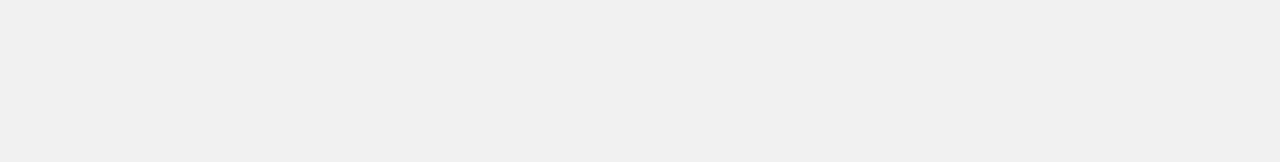
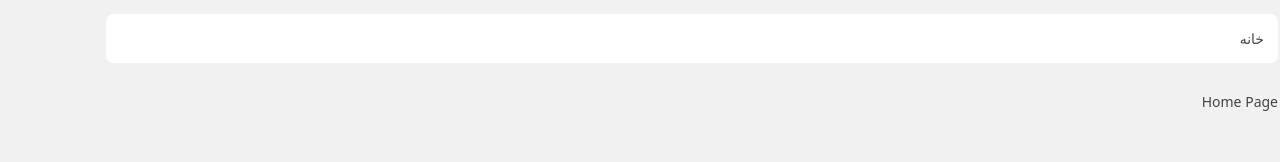
Before and after one commit to sajjadBayat32/alibaba-challenge, a React (Vite) app: page / in a window 1280 px wide. Shown: the top 162 px of the page. Built offline with nearby package versions, Linux system fonts and the light colour scheme; a web font is replaced by a local one.

Commit message:
feat: declare two pages and implement routing

```diff
--- a/src/App.tsx
+++ b/src/App.tsx
@@ -1,5 +1,16 @@
+import { Route, Routes } from "react-router-dom";
+import { HomePage, HotelPage } from "./pages";
+import AppLayout from "./layout/app-layout/AppLayout";
+
 function App() {
-	return <></>;
+	return (
+		<AppLayout>
+			<Routes>
+				<Route path="/" element={<HomePage />} />
+				<Route path="/hotels/:id" element={<HotelPage />} />
+			</Routes>
+		</AppLayout>
+	);
 }
 
 export default App;
--- /dev/null
+++ b/src/layout/index.ts
@@ -0,0 +1 @@
+export { default as AppLayout } from "./app-layout/AppLayout";
--- a/src/main.tsx
+++ b/src/main.tsx
@@ -2,9 +2,12 @@ import { StrictMode } from "react";
 import { createRoot } from "react-dom/client";
 import "./index.css";
 import App from "./App.tsx";
+import { BrowserRouter } from "react-router-dom";
 
 createRoot(document.getElementById("root")!).render(
 	<StrictMode>
-		<App />
+		<BrowserRouter>
+			<App />
+		</BrowserRouter>
 	</StrictMode>
 );
--- /dev/null
+++ b/src/pages/home-page/HomePage.tsx
@@ -0,0 +1,5 @@
+function HomePage() {
+	return <div>Home Page</div>;
+}
+
+export default HomePage;
--- /dev/null
+++ b/src/pages/hotel-page/HotelPage.tsx
@@ -0,0 +1,5 @@
+function HotelPage() {
+	return <div>Hotel Page</div>;
+}
+
+export default HotelPage;
--- /dev/null
+++ b/src/pages/index.ts
@@ -0,0 +1,2 @@
+export { default as HomePage } from "./home-page/HomePage";
+export { default as HotelPage } from "./hotel-page/HotelPage";
```
